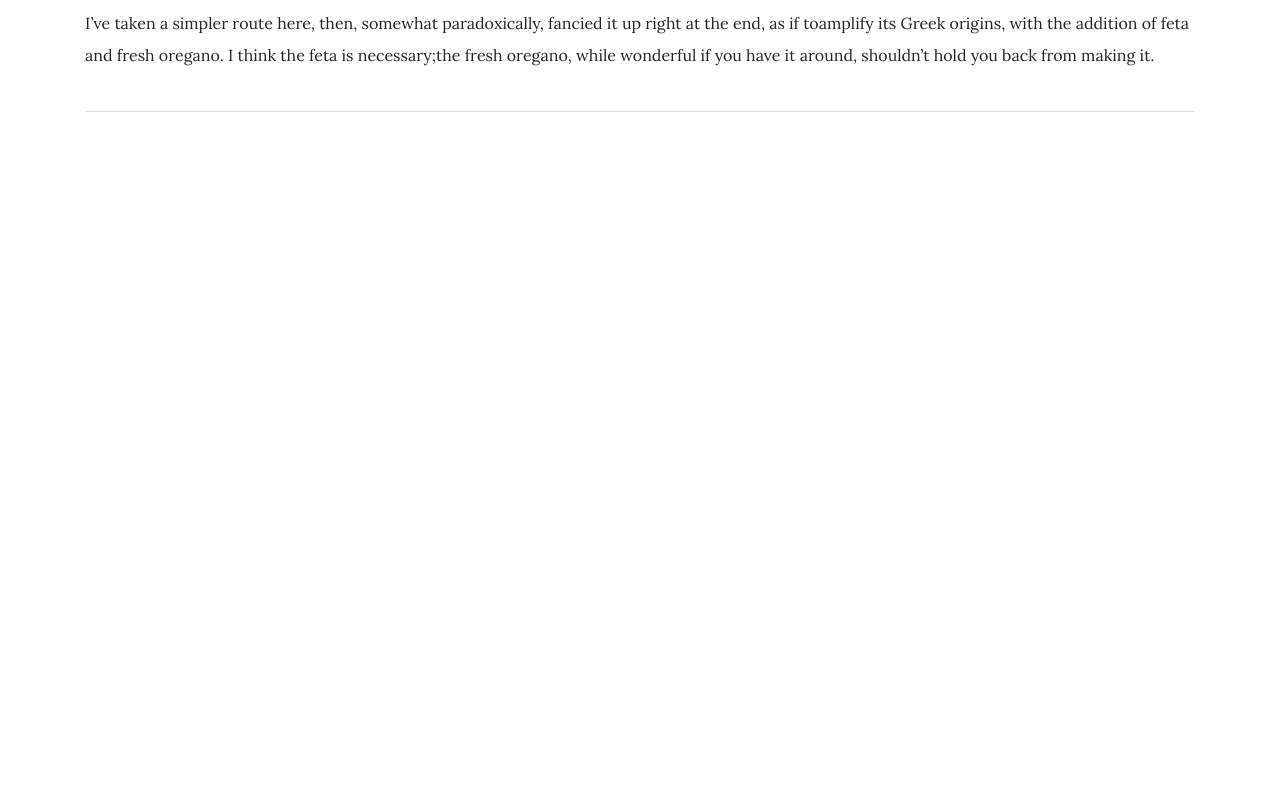
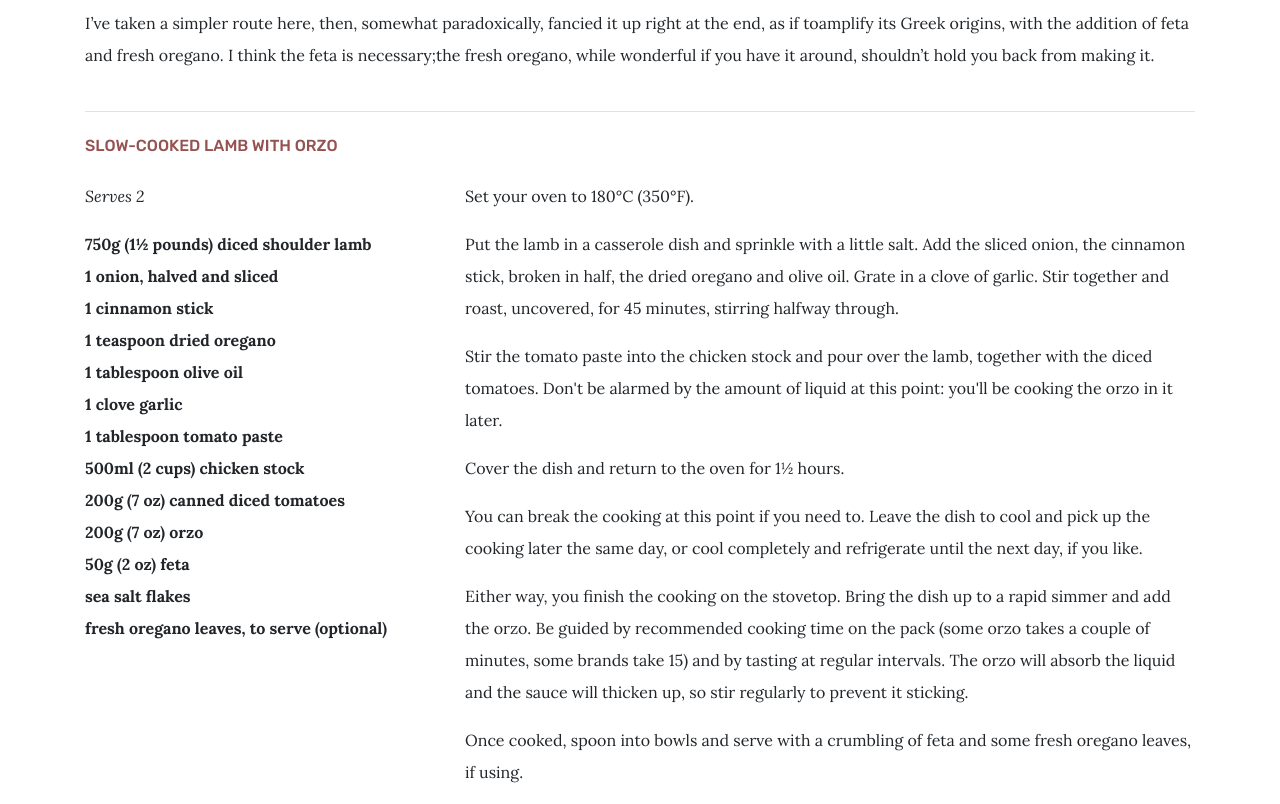
Before and after one commit to KiraSl/react-recipes, a React (Create React App) app: page /recipe/1 in a window 1280 px wide. Shown: the part 780-1584 px from the top of the page. Before the commit the page ends 892 px from the top, so only its background shows below. Built offline with nearby package versions, Linux system fonts and the light colour scheme.

Commit message:
Render ingredients and preparation steps

```diff
--- a/src/routes/RecipeDetails.js
+++ b/src/routes/RecipeDetails.js
@@ -34,6 +34,24 @@ class RecipeDetails extends React.Component {
             {__html: recipeDetail?.description}
           }>
         </div>
+        <h6 className="text-left text-secondary text-uppercase mb-4 mt-4">{recipe.title}</h6>
+        <div className="row">
+          <div className="col-md-4">
+            <p className="text-left font-italic ">
+              Serves {recipeDetail?.serves}
+            </p>
+            <ul className="list-unstyled">
+              {recipeDetail?.ingredients.map(ingredient => (
+                <li className="text-left font-weight-bold">{ingredient}</li>
+              ))}
+            </ul>
+          </div>
+          <div className="col-md-8">
+            {recipeDetail?.preparationSteps.map(step => (
+              <p className="text-left">{step}</p>
+            ))}
+          </div>
+        </div>
       </div>
     )
   }
```
